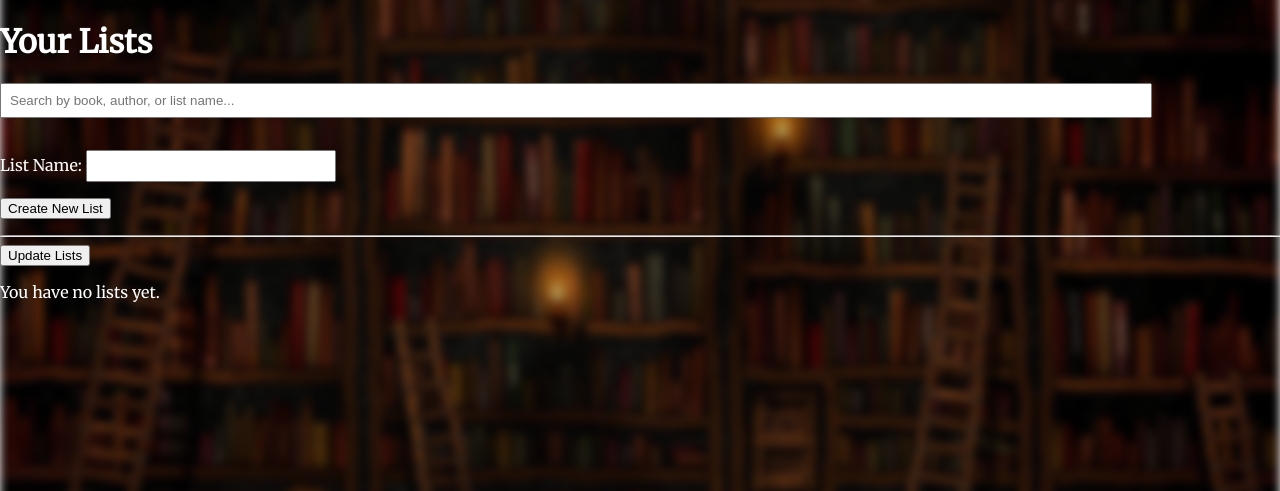
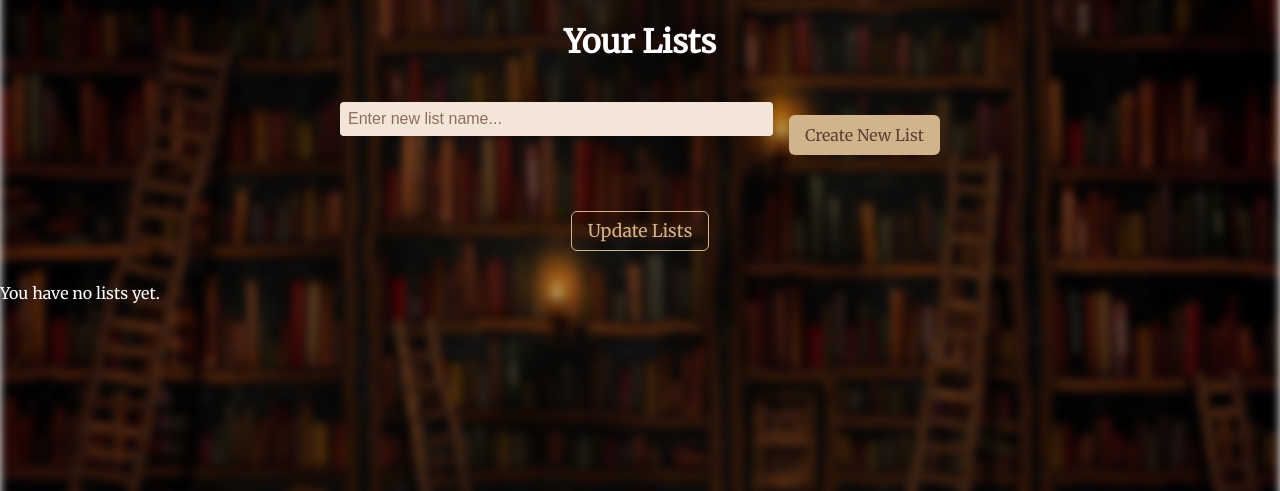
Before and after one commit to CelestineNguyen/CS4750_FinalProject, a Django app: page /lists/ in a window 1280 px wide. Shown: the part 210-701 px from the top of the page. Run offline with Django 5.2, Linux system fonts and the light colour scheme; a user stored in the database is signed in; data that the repository does not hold is empty.

Commit message:
Front end for lists page

```diff
--- a/plot_twist/plotTwist/static/styles.css
+++ b/plot_twist/plotTwist/static/styles.css
@@ -74,6 +74,106 @@ nav form button:hover {
     margin-right: auto;
 }
 
+.lists-header button {
+    font-family: 'Merriweather', serif;
+    background: none;
+    border: none;
+    color: tan;
+    font-size: 1.1rem;
+    cursor: pointer;
+    padding: 0.4rem 0.8rem;
+    margin-top: 0.5rem;
+}
+
+.lists-header button:hover {
+    text-decoration: underline;
+}
+
+.lists-header input[type="text"] {
+    width: 100%;
+    max-width: 500px;
+    padding: 10px;
+    font-size: 1rem;
+    background-color: #f3e5d8;
+    border: none;
+    border-radius: 8px;
+    color: #5c4033;
+    margin-bottom: 1rem;
+}
+
+.lists-header input[type="text"]::placeholder {
+    color: #8b6f5c;
+}
+
+.search-create-row {
+    display: flex;
+    justify-content: center;
+    gap: 1rem;
+    flex-wrap: wrap;
+    margin-bottom: 1.5rem;
+}
+
+.search-bar {
+    padding: 8px;
+    font-size: 1rem;
+    width: 300px;
+    border-radius: 6px;
+    border: none;
+    background-color: #f5f5dc;
+    color: #5c4033;
+}
+
+.create-list-form {
+    display: flex;
+    gap: 0.5rem;
+    align-items: center;
+}
+
+.create-list-form .list-input {
+    padding: 8px;
+    font-size: 1rem;
+    border-radius: 6px;
+    border: none;
+    background-color: #f5f5dc;
+    color: #5c4033;
+    width: 200px;
+}
+
+.create-list-form button {
+    padding: 8px 14px;
+    font-family: 'Merriweather', serif;
+    background-color: tan;
+    color: #5c4033;
+    border: none;
+    border-radius: 6px;
+    cursor: pointer;
+    white-space: nowrap;
+}
+
+.create-list-form button:hover {
+    background-color: #e4c59e;
+}
+
+.update-btn {
+    display: flex;
+    justify-content: center;
+    margin-bottom: 2rem;
+}
+
+.update-btn button {
+    font-family: 'Merriweather', serif;
+    background: none;
+    border: 1px solid tan;
+    color: tan;
+    padding: 0.5rem 1rem;
+    border-radius: 6px;
+    cursor: pointer;
+}
+
+.update-btn button:hover {
+    background-color: rgba(255, 255, 255, 0.1);
+}
+
 
 .dropdown {
     width: 100%;
@@ -116,6 +216,54 @@ nav form button:hover {
     font-size: 14px;
 }
 
+.lists-header {
+    text-align: center;
+    max-width: 600px;
+    margin: 0 auto 2rem auto;
+}
+
+.lists-header input[type="text"] {
+    width: 100%;
+    padding: 8px;
+    margin-bottom: 1rem;
+    border-radius: 4px;
+    border: none;
+}
+
+.lists-header form,
+.lists-header button {
+    margin-top: 1rem;
+}
+
+.lists-action-row {
+    display: flex;
+    justify-content: center;
+    align-items: center;  /* vertically center */
+    gap: 1rem;
+    margin-bottom: 1.5rem;
+}
+
+.lists-action-row input {
+    padding: 10px;
+    font-size: 16px;
+    border-radius: 6px;
+    border: none;
+    width: 60%;
+    max-width: 400px;
+}
+
+.lists-action-row button {
+    padding: 10px 16px;
+    font-family: 'Merriweather', serif;
+    font-size: 16px;
+    background-color: tan;
+    color: #5c4033;
+    border: none;
+    border-radius: 6px;
+    cursor: pointer;
+    white-space: nowrap;
+}
+
 
 .homepage-container {
     display: flex;
--- a/plot_twist/plotTwist/templates/plotTwist/lists.html
+++ b/plot_twist/plotTwist/templates/plotTwist/lists.html
@@ -3,35 +3,36 @@
 
 
 {% block content %}
+<div class="lists-header">
     <h1>Your Lists</h1>
 
-<!-- Search Bar -->
-<input type="text" id="searchInput" placeholder="Search by book, author, or list name..." style="width: 90%; padding: 8px; margin-bottom: 1rem;" onkeyup="filterLists()">
+    <!-- Search + Create List Row -->
+    <div class="lists-action-row">
+    <input type="text" id="searchInput" name="new_list_name"
+           placeholder="Enter new list name..." onkeyup="filterLists()" />
 
-<!-- Create new list form -->
-<form method="POST">
+    <form method="POST" class="create-list-form">
         {% csrf_token %}
-    {{ form.as_p }}
         <button type="submit">Create New List</button>
     </form>
+</div>
+
 
     {% if messages %}
         {% for message in messages %}
             <p class="alert {{ message.tags }}">{{ message }}</p>
         {% endfor %}
     {% endif %}
-<hr>
 
     <!-- Update Lists Button -->
+    <div class="update-btn">
         <button id="edit-toggle" onclick="toggleEditMode()">Update Lists</button>
-
-
-
+    </div>
+</div>
 
 {% if user_lists %}
     {% for list in user_lists %}
         <div class="list-container list-block" data-list-id="{{ list.list_id }}">
-            <!-- Editable List Name -->
             <form method="POST" action="{% url 'rename_list' list.list_id %}" class="rename-form">
                 {% csrf_token %}
                 <h2 class="list-title">
@@ -41,13 +42,11 @@
                 </h2>
             </form>
 
-            <!-- Delete Entire List -->
             <form method="POST" action="{% url 'delete_list' list.list_id %}" onsubmit="return confirmDelete()" style="display:none;" class="delete-list-form">
                 {% csrf_token %}
                 <button type="submit" class="delete-list-btn">❌</button>
             </form>
 
-            <!-- Books -->
             <ul>
                 {% for item in list.listbooks_set.all %}
                     <li>
@@ -62,11 +61,11 @@
                 {% endfor %}
             </ul>
         </div>
-        <hr>
     {% endfor %}
 {% else %}
     <p>You have no lists yet.</p>
 {% endif %}
+
 
 <script>
     function filterLists() {
```
Lines whose indentation alone changed are shown as unchanged.
